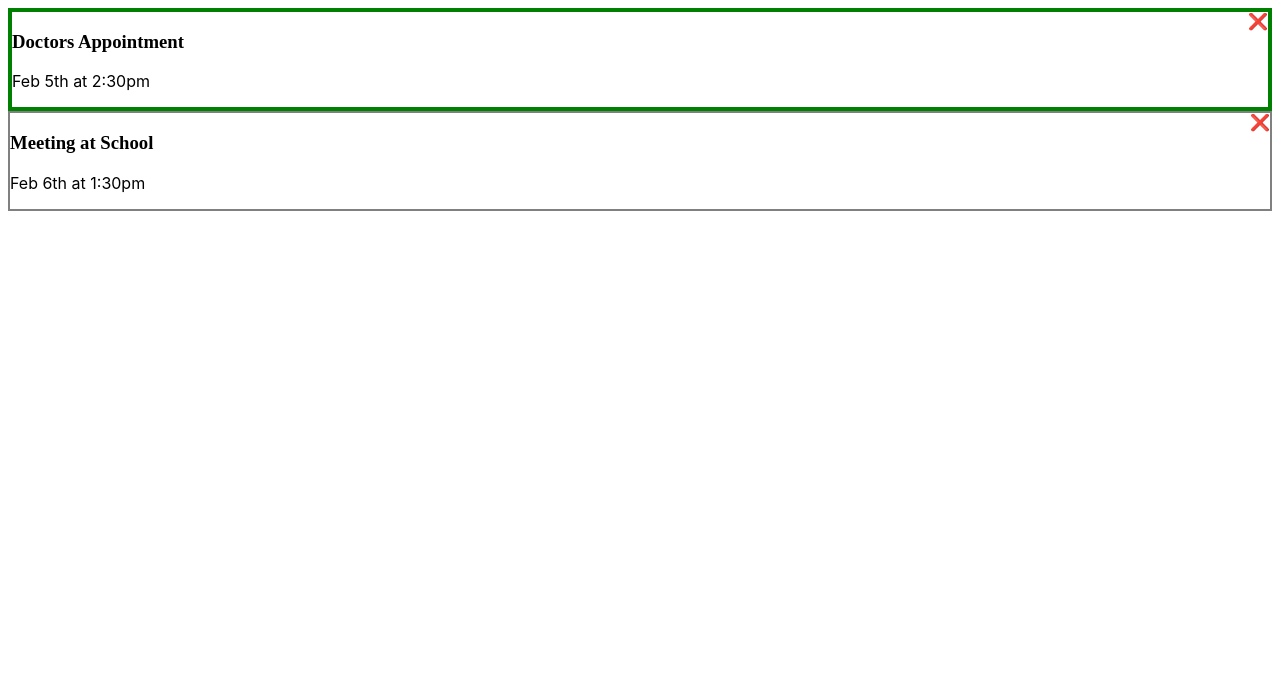
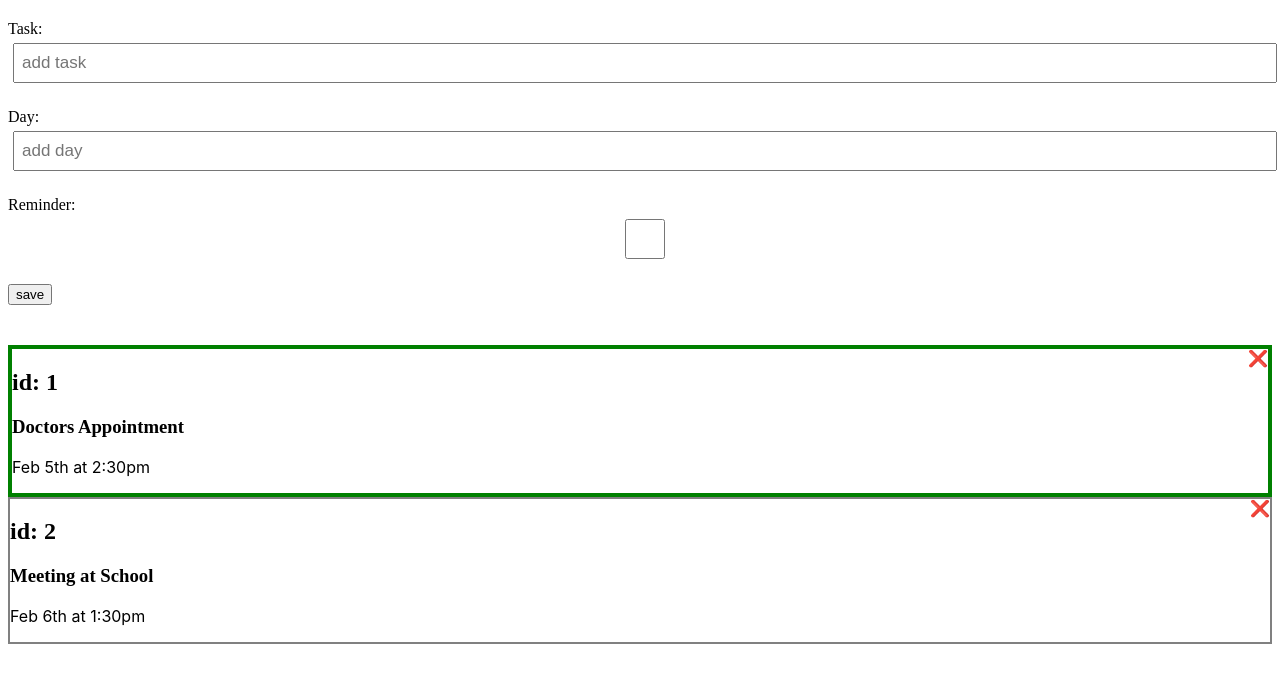
Before and after one commit to Neelotpal/react-todo-js, a React (Create React App) app: page / in a window 1280 px wide. Shown: the top 682 px of the page. Built offline with nearby package versions, Linux system fonts and the light colour scheme.

Commit message:
added addTask component

```diff
--- a/src/App.js
+++ b/src/App.js
@@ -2,6 +2,7 @@ import React, { useState } from 'react';
 import db from './db.json';
 import './style.css';
 import Tasks from './components/Tasks';
+import AddTask from './components/AddTask';
 
 export default function App() {
   const [tasks, setTasks] = useState(db.tasks);
@@ -15,6 +16,17 @@ export default function App() {
     );
   };
 
+  //add task
+  const addTask = (newTask) => {
+    newTask.id =
+      Math.max.apply(
+        null,
+        tasks.map((task) => task.id)
+      ) + 1;
+    console.log('adding new task', newTask);
+    setTasks([...tasks, newTask]);
+  };
+
   //delete task
   const onDelete = (id) => {
     const response = confirm('Are you sure you want to delete the task ?');
@@ -25,6 +37,7 @@ export default function App() {
 
   return (
     <div>
+      <AddTask addTask={addTask} />
       <Tasks
         tasks={tasks}
         toggleReminder={toggleReminder}
--- /dev/null
+++ b/src/components/AddTask.js
@@ -0,0 +1,57 @@
+import React, { useState } from 'react';
+
+const AddTask = ({ addTask }) => {
+  const [taskText, setTaskText] = useState('');
+  const [day, setDay] = useState('');
+  const [reminder, setReminder] = useState(false);
+
+  const clearValues = () => {
+    setTaskText('');
+    setDay('');
+    setReminder(false);
+  };
+
+  const onSubmit = (e) => {
+    e.preventDefault();
+
+    addTask({ text: taskText, day, reminder });
+    clearValues();
+  };
+
+  return (
+    <form className="add-form" onSubmit={onSubmit}>
+      <div className="form-control">
+        <lable> Task: </lable>
+        <input
+          type="text"
+          placeholder="add task"
+          required
+          value={taskText}
+          onChange={(e) => setTaskText(e.target.value)}
+        />
+      </div>
+      <div className="form-control">
+        <lable> Day: </lable>
+        <input
+          type="text"
+          placeholder="add day"
+          required
+          value={day}
+          onChange={(e) => setDay(e.target.value)}
+        />
+      </div>
+      <div className="form-control">
+        <lable> Reminder: </lable>
+        <input
+          type="checkbox"
+          placeholder="set reminder"
+          value={reminder}
+          onChange={(e) => setReminder(e.currentTarget.checked)}
+        />
+      </div>
+      <input type="submit" value="save" className="btn btn-block" />
+    </form>
+  );
+};
+
+export default AddTask;
--- a/src/components/Task.js
+++ b/src/components/Task.js
@@ -12,6 +12,7 @@ const Task = ({ task, toggleReminder, onDelete }) => {
       >
         ❌
       </section>
+      <h2> id: {task.id} </h2>
       <h3> {task.text} </h3>
       <p> {task.day} </p>
     </div>
--- a/src/style.css
+++ b/src/style.css
@@ -12,3 +12,38 @@ p {
   border-color: green;
   border-width: 4px;
 }
+
+.add-form {
+  margin-bottom: 40px;
+}
+
+.form-control {
+  margin: 20px 0;
+}
+
+.form-control label {
+  display: block;
+}
+
+.form-control input {
+  width: 100%;
+  height: 40px;
+  margin: 5px;
+  padding: 3px 7px;
+  font-size: 17px;
+}
+
+.form-control-check {
+  display: flex;
+  align-items: center;
+  justify-content: space-between;
+}
+
+.form-control-check label {
+  flex: 1;
+}
+
+.form-control-check input {
+  flex: 2;
+  height: 20px;
+}
```
